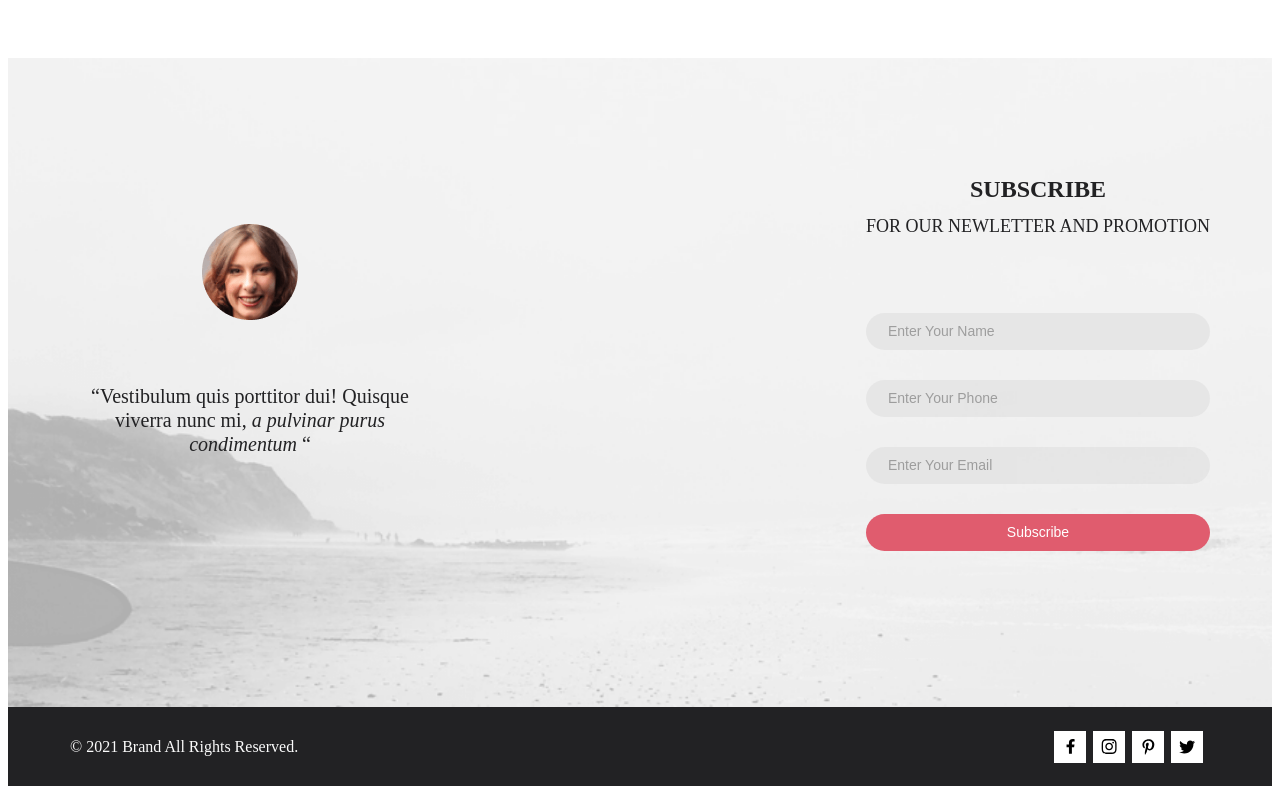
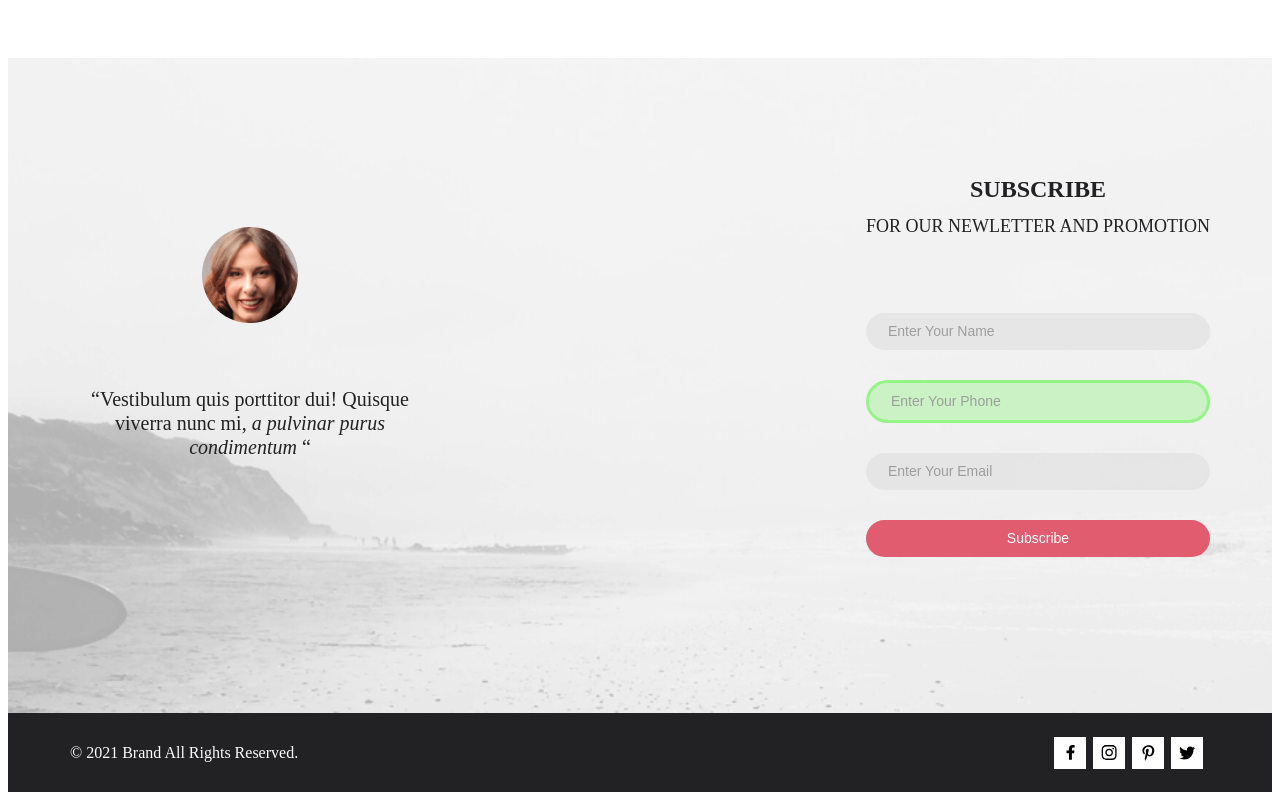
Before and after one commit to trimming/projectJS, a Vue app in the folder shop_project/: page /cart in a window 1280 px wide. Shown: the part 971-1771 px from the top of the page. Built offline with nearby package versions, Linux system fonts and the light colour scheme; no server answers.

Commit message:
some update to form.vue

```diff
--- a/shop_project/src/components/Form.vue
+++ b/shop_project/src/components/Form.vue
@@ -6,9 +6,9 @@
       placeholder="Enter Your Name"
       v-model="user_name"
       :class="[
-        { active: match },
-        { err: !match && user_name },
-        { def: !match },
+        { active: matchName },
+        { err: !matchName && user_name },
+        { def: !matchName },
       ]"
     />
     <input
@@ -17,9 +17,9 @@
       placeholder="Enter Your Phone"
       v-model="user_phone"
       :class="[
-        { active: match },
-        { err: !match && user_phone },
-        { def: !match },
+        { active: matchPhone },
+        { err: !matchPhone && user_phone },
+        { def: !user_phone },
       ]"
     />
     <input
@@ -64,14 +64,17 @@ export default {
         return this.$store.commit("setUserPhone", value);
       },
       get() {
-        return this.$store.getters.getUserPhone;
+        return this.$store.getters.getInputPhone.text;
       },
     },
     phoneRegex() {
-      return this.$store.getters.getPhoneRegex;
+      return this.$store.getters.getInputPhone.regex;
     },
-    match() {
+    matchName() {
       return this.nameRegex.test(this.user_name);
+    },
+    matchPhone() {
+      return this.phoneRegex.test(this.user_phone);
     },
   },
 };
--- a/shop_project/src/store/index.js
+++ b/shop_project/src/store/index.js
@@ -12,8 +12,8 @@ export default createStore({
       text: '',
     },
     inputPhone: {
+      regex: new RegExp('(^\\+([0-9]{0,1})?(\\([0-9]{0,3})?(\\)[0-9]{0,3})?(-[0-9]{0,2})?(-[0-9]{0,2})?$)|(^.*$)', 'gm'),
       text: '',
-      regex: new RegExp('^\\+7\\(\\d{3}\\)\\d{3}-\\d{4}$')
     }
 
   },
@@ -55,8 +55,8 @@ export default createStore({
     },
     setUserPhone(state, input) {
       state.inputPhone.text = input;
-      console.log(state.inputPhone.text);
-      console.log(state.inputPhone.text.test(state.inputPhone.text));
+      console.log( state.inputPhone.text);
+      console.log(state.inputPhone.regex.test(state.inputPhone.text));
     },
     setSearch(state, search) {
       state.search = search
```
